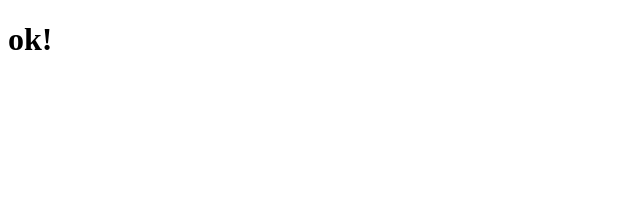
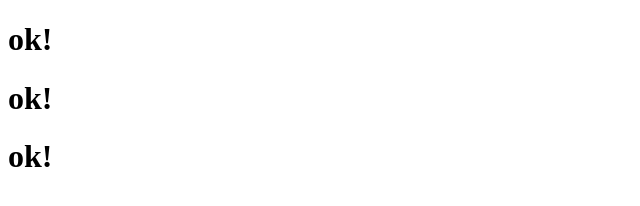
Before and after one commit to kristiansc/super-duper, a plain HTML site: page index.html in a window 1280 px wide. Shown: the whole page, without its empty margins (0-640 px from the left). Drawn offline with Linux system fonts and the light colour scheme.

Commit message:
new branch

```diff
--- a/index.html
+++ b/index.html
@@ -8,5 +8,7 @@
 </head>
 <body>
     <h1>ok!</h1>
+    <h1>ok!</h1>
+    <h1>ok!</h1>
 </body>
 </html>
```
